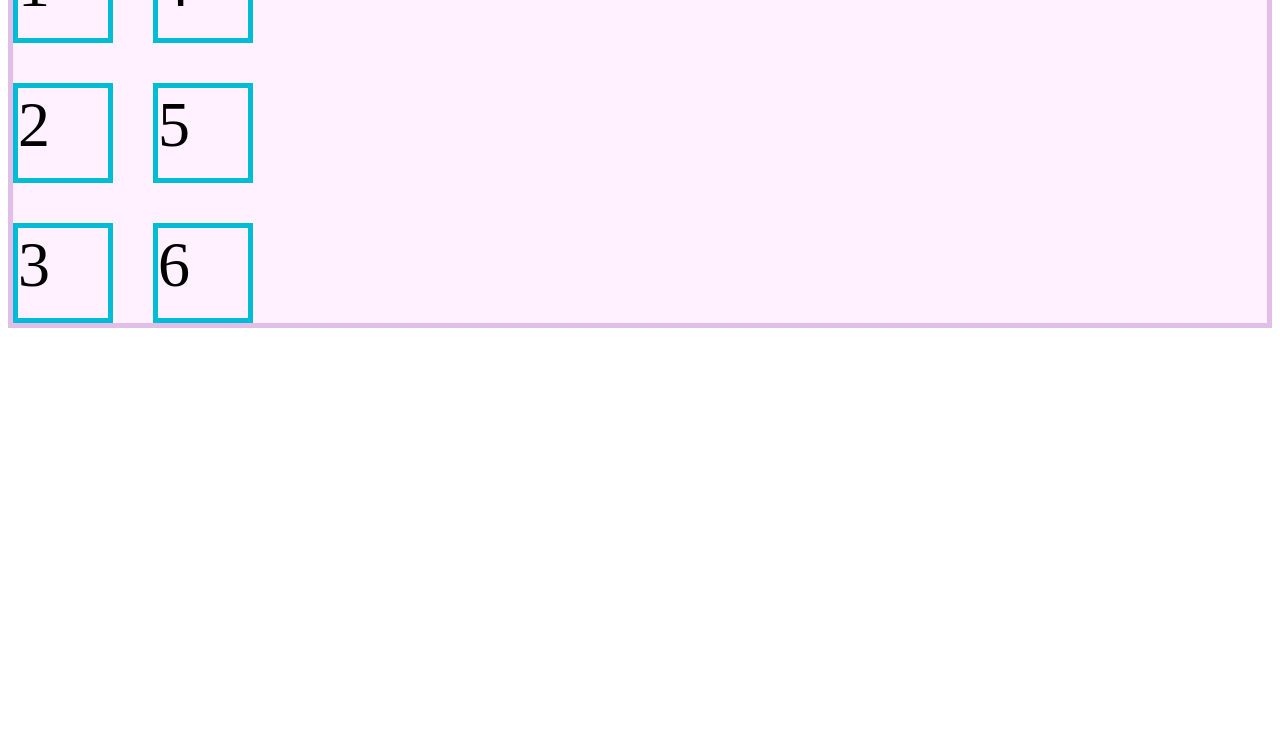
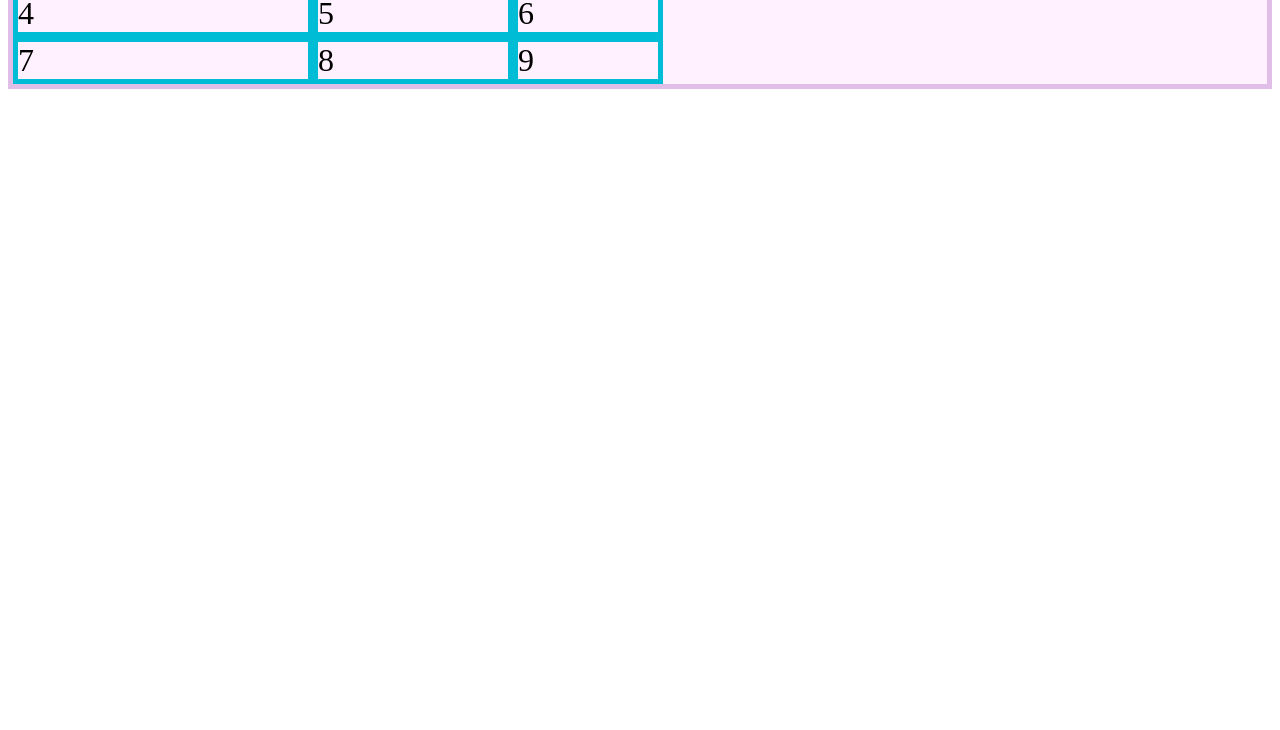
Before and after one commit to fernandojosecc/css-grid-basico, a plain HTML site: page index.html in a window 1280 px wide. Shown: the part 70-800 px from the top of the page. Drawn offline with Linux system fonts and the light colour scheme.

Commit message:
Funciones especiales

```diff
--- a/index.html
+++ b/index.html
@@ -9,12 +9,15 @@
 </head>
 <body>
     <div class="contenedor">
-        <div class="item">1</div>
-        <div class="item">2</div>
-        <div class="item">3</div>
-        <div class="item">4</div>
-        <div class="item">5</div>
-        <div class="item">6</div>
+        <div class="item item-1">Hola soy la celda 1</div>
+        <div class="item item-2">2</div>
+        <div class="item item-3">Celda 3</div>
+        <div class="item item-4">4</div>
+        <div class="item item-5">5</div>
+        <div class="item item-6">6</div>
+        <div class="item item-7">7</div>
+        <div class="item item-8">8</div>
+        <div class="item item-9">9</div>
     </div>
 </body>
 </html>
--- a/styles.css
+++ b/styles.css
@@ -2,13 +2,11 @@
     border: 5px solid #e1bee7;
     background-color: #fff1ff;
     display: grid;
-    grid-template-rows: 100px 100px 100px;
-    grid-auto-columns: 100px;
-    grid-auto-flow: column;
-    gap: 40px;
+    grid-template-columns: minmax(30px,300px) 200px minmax(60px,150px);
+    grid-template-rows: repeat(3,auto);
 }
 
 .item{
     border: 5px solid #00bcd4;
-    font-size: 4rem;
+    font-size: 2rem;
 }
```
